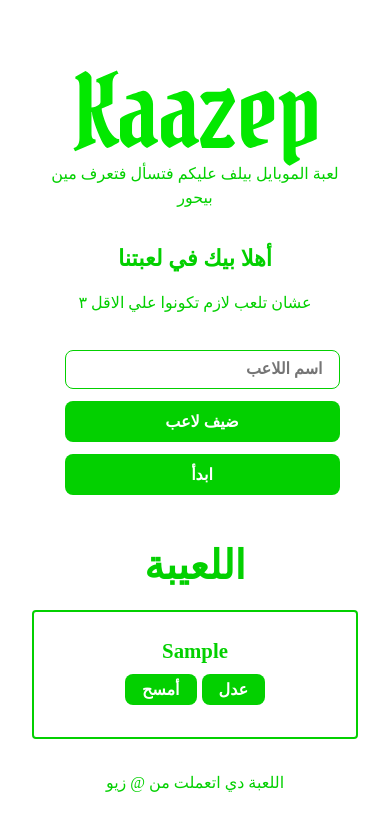
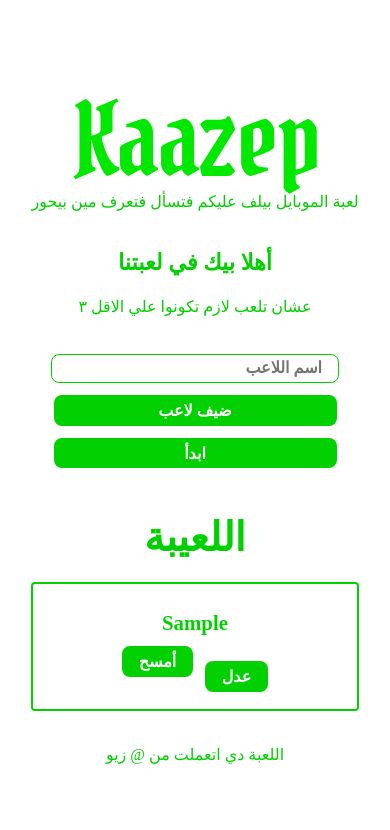
Before and after one commit to ZeyadAwdallah/KaaZep, a React (Vite) app: page / in a window 390 px wide. Both pictures are taken after typing "Sample" into the empty fields and a click on the button "ضيف لاعب". Shown: the top 830 px of the page. Built offline with nearby package versions, Linux system fonts and the light colour scheme; a web font is replaced by a local one.

Commit message:
the final cut

```diff
--- a/index.html
+++ b/index.html
@@ -2,7 +2,7 @@
 <html lang="en">
   <head>
     <meta charset="UTF-8" />
-    <link rel="icon" type="image/svg+xml" href="/icons/Kaazep.svg" />
+    <link rel="icon" type="image/svg+xml" href="%BASE_URL%icons/Kaazep.svg" />
     <meta name="viewport" content="width=device-width, initial-scale=1.0" />
     <title>KaaZep</title>
   </head>
--- a/src/components/CustomizeScreen.tsx
+++ b/src/components/CustomizeScreen.tsx
@@ -115,8 +115,18 @@ function CustomizeScreen({
               <button onClick={() => handleDeleteCategory(category.category)}>
                 امسح الحزمة{' '}
               </button>
-              <button onClick={() => setSelectedCategory(category.category)}>
-                عدل الحزمة
+              <button
+                onClick={() => {
+                  if (selectedCategory === category.category) {
+                    setSelectedCategory(null)
+                    setNewItemName('')
+                    return
+                  }
+                  setSelectedCategory(category.category)
+                  setNewItemName('')
+                }}
+              >
+                {selectedCategory === category.category ? 'اقفل' : 'عدل الحزمة'}
               </button>
             </div>
             {selectedCategory === category.category && (
--- a/src/components/HomeScreen.tsx
+++ b/src/components/HomeScreen.tsx
@@ -74,14 +74,14 @@ function HomeScreen({
   return (
     <>
       <div id="details">
-        <img src="./icons/Kaazep.svg" alt="" id="logo" />
+        <img src={`${import.meta.env.BASE_URL}icons/Kaazep.svg`} alt="" id="logo" />
         <p className="info">لعبة الموبايل بيلف عليكم فتسأل فتعرف مين بيحور</p>
       </div>
 
       <form onSubmit={playerNameSubmit}>
         <p className="Welcome">أهلا بيك في لعبتنا</p>
         <p>عشان تلعب لازم تكونوا علي الاقل ٣</p>
-        <div className="card">
+        <div  className="card">
           <input
             type="text"
             id="players"
@@ -118,7 +118,7 @@ function HomeScreen({
       <h2>اللعيبة</h2>
       <div className="players">
         {players.map((text, index) => (
-          <div className="player" key={index}>
+          <div className="player" key={index} style={{ paddingInline: '0.75rem' }}>
             <p id="name">{text}</p>
             <div className="player-actions">
               <button type="button" id="edit" onClick={() => playerEdit(index)}>
--- a/src/index.css
+++ b/src/index.css
@@ -202,6 +202,12 @@ input[type='text']:focus {
   grid-gap: 1rem;
   margin-bottom: var(--spacing-xlarge);
 }
+
+.player-actions {
+  display: inline-flex;
+  gap: 0.4rem;
+  align-items: center;
+}
 .hero {
   margin: var(--spacing-xlarge);
 }
@@ -384,3 +390,31 @@ input[type='text']:focus {
   padding: 8px;
   width: 60%;
 }
+
+@media (max-width: 600px) {
+  #root {
+    padding: 1.5rem 1.25rem;
+  }
+
+  .card {
+    width: 100%;
+    max-width: 320px;
+    margin-inline: auto;
+    box-sizing: border-box;
+  }
+
+  input[type='text'] {
+    width: 100%;
+    box-sizing: border-box;
+    margin-inline: 0;
+  }
+
+  .players {
+    grid-template-columns: minmax(0, 1fr);
+    max-width: 100%;
+  }
+
+  .player-actions {
+    justify-content: center;
+  }
+}
--- a/vite.config.ts
+++ b/vite.config.ts
@@ -4,6 +4,9 @@ import { VitePWA } from 'vite-plugin-pwa'
 
 // https://vitejs.dev/config/
 export default defineConfig({
+  // For GitHub Pages: set BASE_PATH to "/<repo-name>/" in CI.
+  // Locally it defaults to "/".
+  base: process.env.BASE_PATH ?? '/',
   plugins: [
     react(),
     VitePWA({
@@ -13,8 +16,8 @@ export default defineConfig({
         description: 'Who Is The KaaZep',
         theme_color: '#ffffff',
         icons: [
-           {
-            src: './icons/Kaazep.svg',
+          {
+            src: 'icons/Kaazep.svg',
             type: 'image/svg+xml',
             sizes: 'any',
           }
```
Also changed, not shown: 1 other file (tests, documents, lock files or other folders).
